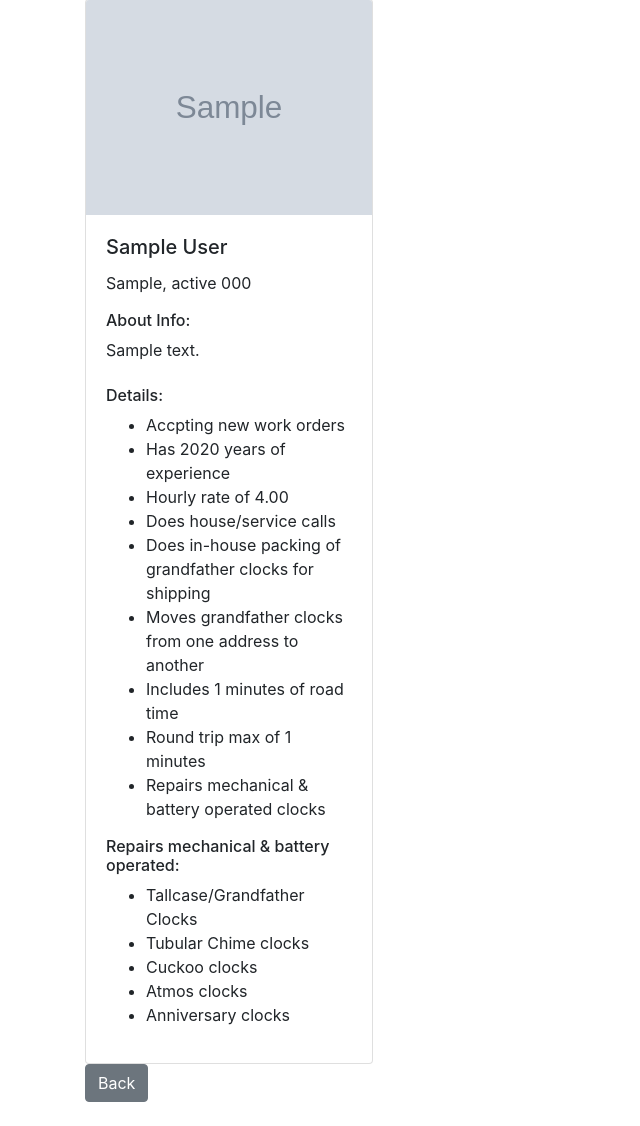
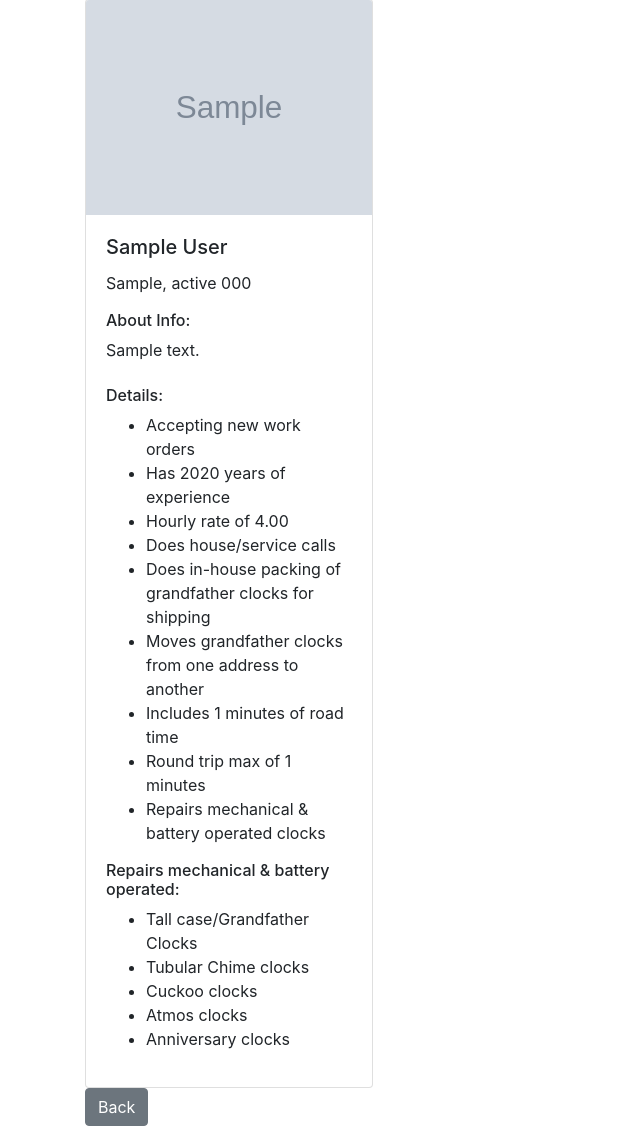
Before and after one commit to jatlast/ClockWeb, a Django app: page /repairers/00000000-0000-0000-0000-000000000001/ in a window 1280 px wide. Shown: the part 90-1216 px from the top of the page, without its empty margins (0-640 px from the left). Before the commit the page ends 1192 px from the top, so only its background shows below. Run offline with Django 3.2, Linux system fonts and the light colour scheme; a user stored in the database is signed in; tables that the repository leaves empty hold one stand-in row (values such as "Sample post"); grey boxes marked "Sample" are stand-in pictures; some libraries are stand-ins or nearby versions.

Commit message:
fixed more typos.

```diff
--- a/templates/about.html
+++ b/templates/about.html
@@ -60,7 +60,7 @@
          <ul>
 
           {% if repairer.still_accepting_jobs %}
-          <li>Accpting new work orders</li>
+          <li>Accepting new work orders</li>
           {% else %}
           <li>Not accepting new work orders</li>
           {% endif %}
@@ -117,7 +117,7 @@
 
         <ul>
            {% if repairer.repairs_grandfathers %}
-          <li>Tallcase/Grandfather Clocks</li>
+          <li>Tall case/Grandfather Clocks</li>
           {% endif %}
 
           {% if repairer.repairs_tubular_grandfathers %}
--- a/templates/repairer/repairer.html
+++ b/templates/repairer/repairer.html
@@ -49,7 +49,7 @@
          <ul>
 
           {% if repairer.still_accepting_jobs %}
-          <li>Accpting new work orders</li>
+          <li>Accepting new work orders</li>
           {% else %}
           <li>Not accepting new work orders</li>
           {% endif %}
@@ -106,7 +106,7 @@
 
         <ul>
            {% if repairer.repairs_grandfathers %}
-          <li>Tallcase/Grandfather Clocks</li>
+          <li>Tall case/Grandfather Clocks</li>
           {% endif %}
 
           {% if repairer.repairs_tubular_grandfathers %}
```
